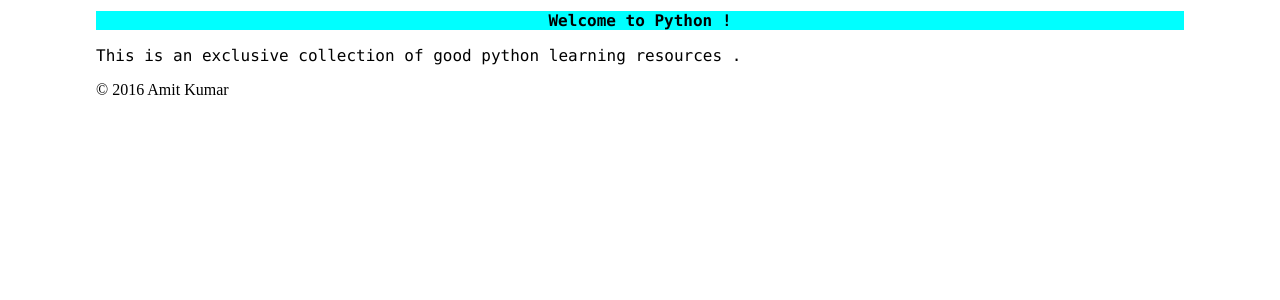
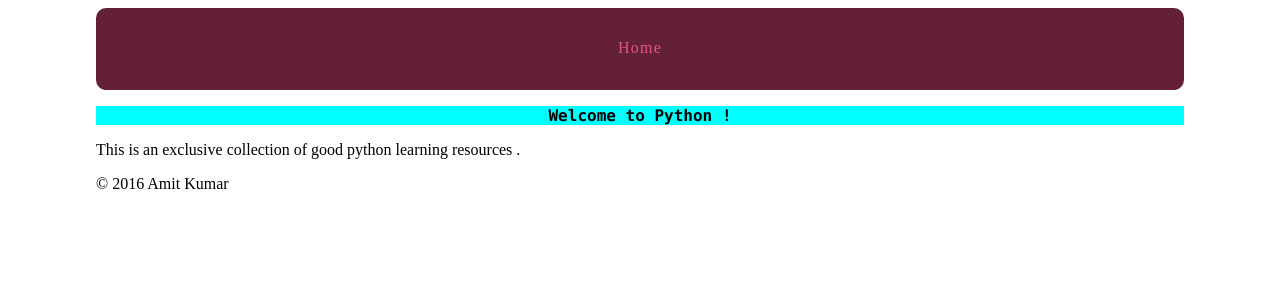
Before and after one commit to amit-sgwn/learning_site, a Django app: page / in a window 1280 px wide. Shown: the top 300 px of the page. Run offline with Django 3.2, Linux system fonts and the light colour scheme.

Commit message:
having issue Reverse for 'views.hello_world' with arguments '()' and keyword arguments '{}' not found. 0 pattern(s) tried. Trying to solve it

```diff
--- a/templates/home.html
+++ b/templates/home.html
@@ -5,7 +5,7 @@
     <div style="background-color: aqua" align="center">
         <h1 style="font-family: Consolas;font-size: inherit">Welcome to Python !</h1>
     </div>
-    <p style="font-family: 'Lucida Console';font-size: medium">
+    <p>
         This is an exclusive collection of good python learning resources .
     </p>
     <div id="footer" xmlns:dc="http://purl.org/dc/elements/1.1/">
--- a/templates/layout.html
+++ b/templates/layout.html
@@ -8,6 +8,9 @@
 </head>
 <body>
     <div class="site-container">
+        <nav>
+           <a href="{% url 'views.hello_world' %}">Home</a>
+        </nav>
     {% block content %}{% endblock %}
     </div>
 </body>
```
